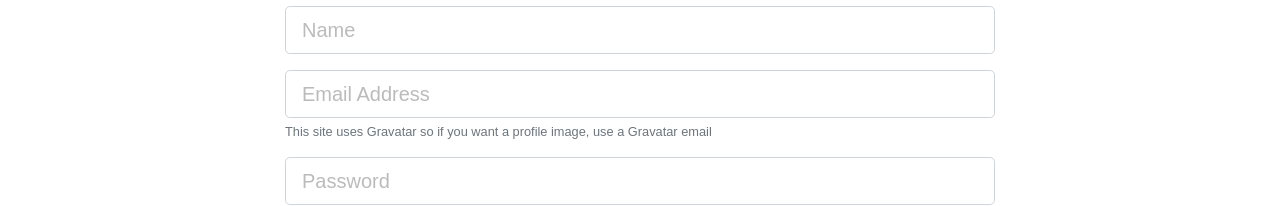
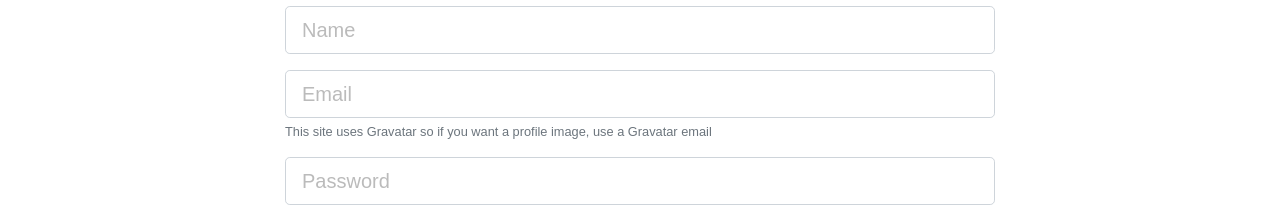
Before and after one commit to yutaatamura/MERNSocialNetwork, a React (Create React App) app in the folder client/: page /register in a window 1280 px wide. Shown: the part 195-401 px from the top of the page. Built offline with nearby package versions, Linux system fonts and the light colour scheme.

Commit message:
TextFieldGroup Input component

```diff
--- a/client/src/components/auth/Login.js
+++ b/client/src/components/auth/Login.js
@@ -3,6 +3,7 @@
 import { connect } from "react-redux";
 import classnames from "classnames";
 import { loginUser } from "../../actions/authActions";
+import TextFieldGroup from "../common/TextFieldGroup";
 
 class Login extends Component {
   constructor() {
@@ -57,36 +58,22 @@
                 Sign in to your DevConnector account
               </p>
               <form onSubmit={this.onSubmit}>
-                <div className="form-group">
-                  <input
-                    type="email"
-                    className={classnames("form-control form-control-lg", {
-                      "is-invalid": errors.email
-                    })}
-                    placeholder="Email Address"
-                    name="email"
-                    value={this.state.email}
-                    onChange={this.onChange}
-                  />
-                  {errors.email && (
-                    <div className="invalid-feedback">{errors.email}</div>
-                  )}
-                </div>
-                <div className="form-group">
-                  <input
-                    type="password"
-                    className={classnames("form-control form-control-lg", {
-                      "is-invalid": errors.password
-                    })}
-                    placeholder="Password"
-                    name="password"
-                    value={this.state.password}
-                    onChange={this.onChange}
-                  />
-                  {errors.password && (
-                    <div className="invalid-feedback">{errors.password}</div>
-                  )}
-                </div>
+                <TextFieldGroup
+                  placeholder="Password"
+                  name="password"
+                  type="password"
+                  value={this.state.password}
+                  onChange={this.onChange}
+                  error={errors.password}
+                />
+                <TextFieldGroup
+                  placeholder="Email Address"
+                  name="email"
+                  type="email"
+                  value={this.state.email}
+                  onChange={this.onChange}
+                  error={errors.email}
+                />
                 <input type="submit" className="btn btn-info btn-block mt-4" />
               </form>
             </div>
--- a/client/src/components/auth/Register.js
+++ b/client/src/components/auth/Register.js
@@ -4,6 +4,7 @@
 import classnames from "classnames";
 import { connect } from "react-redux";
 import { registerUser } from "../../actions/authActions";
+import TextFieldGroup from "../common/TextFieldGroup";
 
 class Register extends Component {
   constructor() {
@@ -59,70 +60,38 @@
                 Create your DevConnector account
               </p>
               <form noValidate onSubmit={this.onSubmit}>
-                <div className="form-group">
-                  <input
-                    type="text"
-                    className={classnames("form-control form-control-lg", {
-                      "is-invalid": errors.name
-                    })}
+                <TextFieldGroup
                   placeholder="Name"
                   name="name"
                   value={this.state.name}
                   onChange={this.onChange}
+                  error={errors.name}
                 />
-                  {errors.name && (
-                    <div className="invalid-feedback">{errors.name}</div>
-                  )}
-                </div>
-                <div className="form-group">
-                  <input
+                <TextFieldGroup
+                  placeholder="Email"
+                  name="email"
                   type="email"
-                    className={classnames("form-control form-control-lg", {
-                      "is-invalid": errors.email
-                    })}
-                    placeholder="Email Address"
-                    name="email"
                   value={this.state.email}
                   onChange={this.onChange}
+                  error={errors.email}
+                  info="This site uses Gravatar so if you want a profile image, use a Gravatar email"
                 />
-                  {errors.email && (
-                    <div className="invalid-feedback">{errors.email}</div>
-                  )}
-                  <small className="form-text text-muted">
-                    This site uses Gravatar so if you want a profile image, use
-                    a Gravatar email
-                  </small>
-                </div>
-                <div className="form-group">
-                  <input
-                    type="password"
-                    className={classnames("form-control form-control-lg", {
-                      "is-invalid": errors.password
-                    })}
+                <TextFieldGroup
                   placeholder="Password"
                   name="password"
+                  type="password"
                   value={this.state.password}
                   onChange={this.onChange}
+                  error={errors.password}
                 />
-                  {errors.password && (
-                    <div className="invalid-feedback">{errors.password}</div>
-                  )}
-                </div>
-                <div className="form-group">
-                  <input
-                    type="password"
-                    className={classnames("form-control form-control-lg", {
-                      "is-invalid": errors.password2
-                    })}
+                <TextFieldGroup
                   placeholder="Confirm Password"
                   name="password2"
+                  type="password"
                   value={this.state.password2}
                   onChange={this.onChange}
+                  error={errors.password2}
                 />
-                  {errors.password2 && (
-                    <div className="invalid-feedback">{errors.password2}</div>
-                  )}
-                </div>
                 <input type="submit" className="btn btn-info btn-block mt-4" />
               </form>
             </div>
--- /dev/null
+++ b/client/src/components/common/TextFieldGroup.js
@@ -0,0 +1,50 @@
+import React from "react";
+import classnames from "classnames";
+import PropTypes from "prop-types";
+
+const TextFieldGroup = ({
+  name,
+  placeholder,
+  value,
+  label,
+  error,
+  info,
+  type,
+  onChange,
+  disabled
+}) => {
+  return (
+    <div className="form-group">
+      <input
+        type={type}
+        className={classnames("form-control form-control-lg", {
+          "is-invalid": error
+        })}
+        placeholder={placeholder}
+        name={name}
+        value={value}
+        onChange={onChange}
+        disabled={disabled}
+      />
+      {info && <small className="form-text text-muted">{info} </small>}
+      {error && <div className="invalid-feedback">{error}</div>}
+    </div>
+  );
+};
+
+TextFieldGroup.propTypes = {
+  name: PropTypes.string.isRequired,
+  placeholder: PropTypes.string,
+  value: PropTypes.string.isRequired,
+  info: PropTypes.string,
+  error: PropTypes.string,
+  type: PropTypes.string.isRequired,
+  onChange: PropTypes.func.isRequired,
+  disabled: PropTypes.string
+};
+
+TextFieldGroup.defaultProps = {
+  type: "text"
+};
+
+export default TextFieldGroup;
```
Lines whose indentation alone changed are shown as unchanged.
